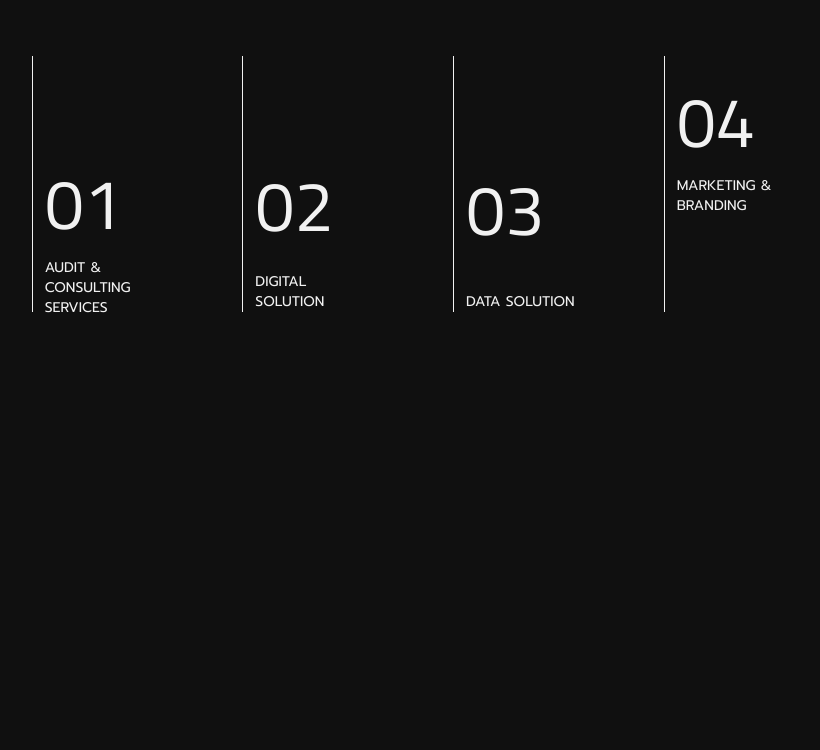
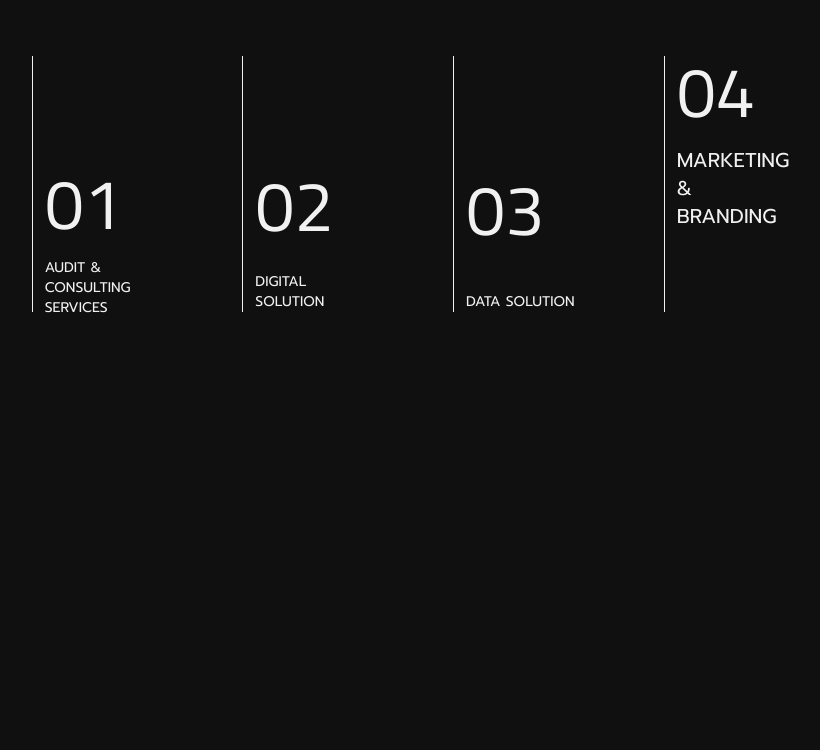
Before and after one commit to DevAdeelAhmad/b-one-consulting, a Next.js app: page / in a window 1280 px wide. Shown: the part 880-1630 px from the top of the page, without its empty margins (227-1047 px from the left). Built offline with nearby package versions, Linux system fonts and the light colour scheme.

Commit message:
Testing Borders Removed

```diff
--- a/components/About/About2.tsx
+++ b/components/About/About2.tsx
@@ -2,7 +2,7 @@ import React from "react";
 
 const About2 = () => {
   return (
-    <section className="w-full h-[100vh] border border-textSecondary font-Prompt
+    <section className="w-full h-[100vh] font-Prompt
     font-light about-2 flex items-center bg-[#101010] text-textPrimary text-sm py-10 px-12">
       <div className="grid grid-cols-4 grid-rows-1 h-[50vh] items-center md:grid-cols-12 about2">
         <p className="col-start-1 xl:text-lg 2xl:text-xl md:col-start-2 col-span-3 md:col-span-4 uppercase text-textPrimary">
--- a/components/Clients.tsx
+++ b/components/Clients.tsx
@@ -22,7 +22,7 @@ const Clients = () => {
   return (
     <section
       id="Clients & Partners"
-      className="w-full relative h-[110vh] md:h-[100vh] border border-textSecondary text-textPrimary text-sm pt-12 px-12 flex flex-col justify-evenly"
+      className="w-full relative h-[110vh] md:h-[100vh] text-textPrimary text-sm pt-12 px-12 flex flex-col justify-evenly"
     >
       <video
         className="absolute top-0 left-0 w-full h-full object-cover"
--- a/components/Services.tsx
+++ b/components/Services.tsx
@@ -53,10 +53,10 @@ const Services = () => {
         <div className="col-start-3 md:col-start-9 h-64 2xl:h-96 col-span-2 flex flex-col justify-between mt-10 md:mt-0 border-l border-solid border-textPrimary">
           <div className="h-[8rem]"></div>
           <div className="pl-3 text-textPrimary">
-            <h1 className="text-5xl lg:text-6xl xl:text-[70px] 2xl:text-[100px] font-Titillium pb-4 lg:pb-2" >
+            <h1 className="text-5xl lg:text-6xl xl:text-[70px] 2xl:text-[100px] font-Titillium pb-4 lg:pb-2">
               04
             </h1>
-            <p className="font-textFamily text-base md:text-lg lg:text-xl  font-Prompt uppercase xl:text-sm 2xl:text-xl xl:pt-3 xl:pb-24 2xl:pt-16">
+            <p className="font-textFamily text-base md:text-lg lg:text-xl 2xl:text-xl font-Prompt uppercase xl:pt-3 xl:pb-24 2xl:pt-16">
               Marketing & Branding
             </p>
           </div>
```
